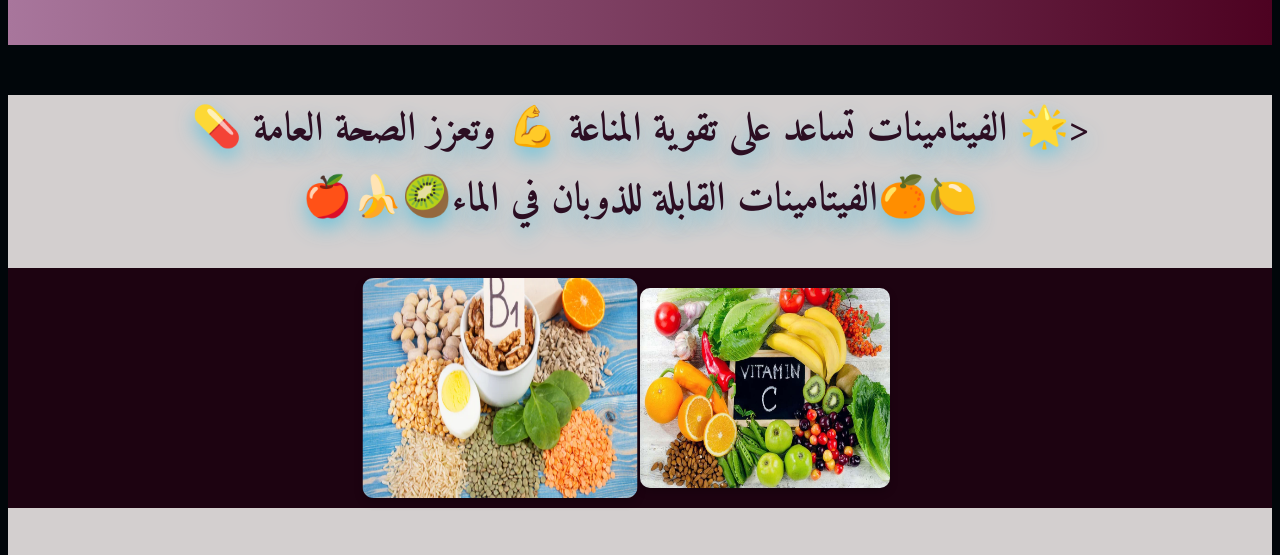
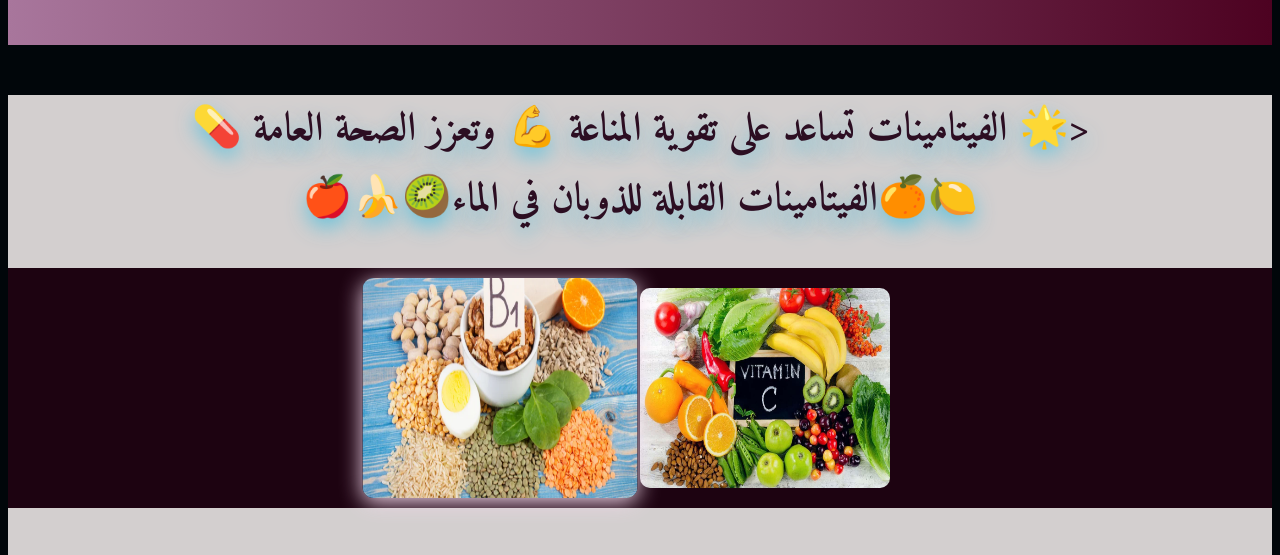
Before and after one commit to May-m-salih/vetamin-May-proj, a plain HTML site: page index.html in a window 1280 px wide. In both pictures the pointer is over the picture 500 px from the left and 611 px from the top of the page. Shown: the part 223-778 px from the top of the page. Drawn offline with Linux system fonts and the light colour scheme.

Commit message:
Update style.css

```diff
--- a/style.css
+++ b/style.css
@@ -1,41 +1,3 @@
- /*#demo  {
-    color: rgb(98, 98, 219);
-    text-align: center;
-}
-.egypt {
-    background-image: url('R.jpg');
-    /*background-repeat: no-repeat;
-    background-position: center right ;
-    background contain ;
-}
-
-header {
-    background-image: url('Wh.jpg');
-     /* تكرار الصورة أفقيًا
-    background-size: auto 100%;      /* تمديد الصورة بحيث يكون الارتفاع 100% من ارتفاع العنصر
-  }
-  img {
-    display: block;
-    width: 200px;
-    height: 200px;
-    border: 3px solid gray;
-    border-radius: 100%;
-}
-div.container {
-    display: flex;
-    flex-direction : row;
-    border: 2px solid black;
-    background-color: purple;
-}
-
-div.box {
-    width: 40px;
-    height: 40px;
-    text-align: center;
-    border: 1px solid black;
-    background-color: orange;
-    margin: 4px;
-}*/
 
     .header {
         background: linear-gradient(90deg, #a8769c, #4d0221);
@@ -43,19 +5,8 @@ div.box {
         padding: 20px;
         font-size: 24px;
 
+    }
 
-    }
-/*
-bottom: unset;
-text-align: center;
-margin-top: 10px;
-width: 100%;
-height:70px;
-background-color: #46233f; /* لون خلفية وردي خفيف
-color: #eedfec;
-text-align: center;  يجعل النص في الوسط
-line-height: 5vh;  لضبط النص في منتصف الهيدر
-}*/
 body {
     font-family: Arial, sans-serif;
     text-align: center;
@@ -95,11 +46,12 @@ h2 {
     width: 250px;
     height: 200px;
     border-radius: 10px;
-    box-shadow: 0 4px 8px rgba(0, 0, 0, 0.2);
+
     transition: transform 0.3s;
 }
 
 .gallery img:hover {
+ box-shadow: 0 4px 20px rgb(243, 216, 236);
     transform: scale(1.1);
 }
 .p {
```
